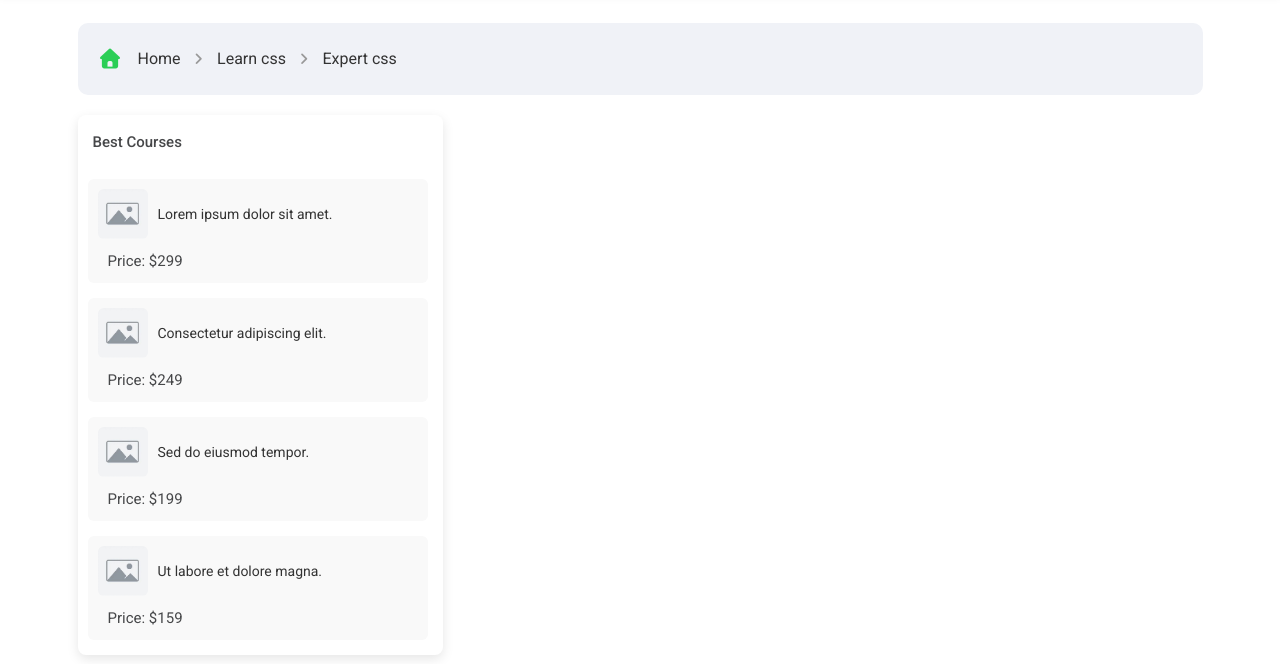
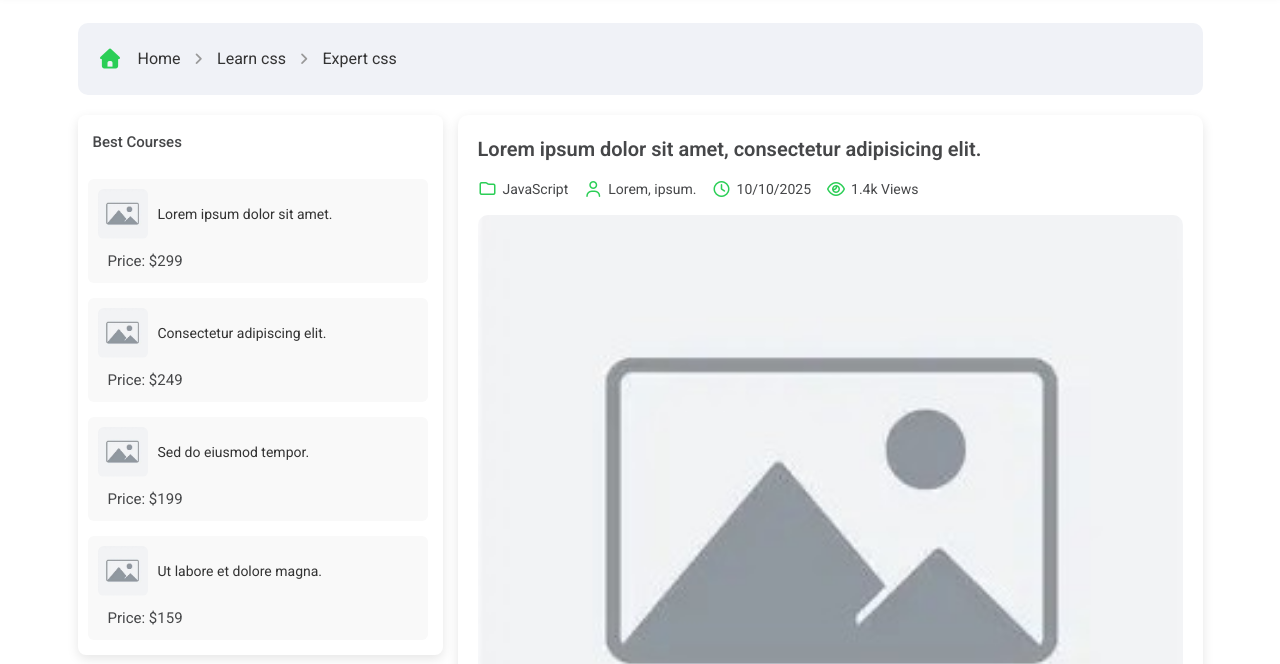
Before and after one commit to Jawad-Nassiri/CodePath, a plain HTML site: page blog.html in a window 1280 px wide. Shown: the part 151-815 px from the top of the page. Drawn offline with Linux system fonts and the light colour scheme.

Commit message:
add article section

```diff
--- a/blog.html
+++ b/blog.html
@@ -508,8 +508,33 @@
           </div>
 
           <div class="col-8">
+            <div class="article">
+              <h1 class="article-title">
+                Lorem ipsum dolor sit amet, consectetur adipisicing elit.
+              </h1>
 
+              <div class="article-header">
+                <div class="article-header__category">
+                  <i class="far fa-folder article-header__icon"></i>
+                  <a href="#" class="article-header__link">JavaScript</a>
+                </div>
+                <div class="article-header__category">
+                  <i class="far fa-user article-header__icon"></i>
+                  <a href="#" class="article-header__link">Lorem, ipsum.</a>
+                </div>
+                <div class="article-header__category">
+                  <i class="far fa-clock article-header__icon"></i>
+                  <a href="#" class="article-header__link">10/10/2025</a>
+                </div>
+                <div class="article-header__category">
+                  <i class="far fa-eye article-header__icon"></i>
+                  <a href="#" class="article-header__link">1.4k Views</a>
+                </div>
+              </div>
+              <img src="images/img-placeholder.jpg" alt="placeholder" class="article-header__img">
+            </div>
           </div>
+
         </div>
       </div>
     </main>
--- a/css/blog.css
+++ b/css/blog.css
@@ -109,3 +109,59 @@ main.blog {
 }
 
 /* course info last blogs finished  */
+
+
+/* article col 8 start  */
+
+.article {
+  background: #fff;
+  box-shadow: 0 4px 12px rgba(0, 0, 0, 0.1);
+  border-radius: 1rem;
+  padding: 2rem;
+}
+
+.article-title {
+  font-size: 2rem;
+  font-weight: 600;
+  color: var(--dark-color);
+  margin-bottom: 1.5rem;
+  line-height: 1.4;
+}
+
+.article-header {
+  display: flex;
+  flex-wrap: wrap;
+  gap: 1.5rem;
+  margin-bottom: 1.5rem;
+}
+
+.article-header__category {
+  display: flex;
+  align-items: center;
+  gap: 5px;
+  font-size: 1.4rem;
+  color: var(--dark-color);
+}
+
+.article-header__icon {
+  font-size: 1.6rem;
+  color: var(--primary-color);
+}
+
+.article-header__link {
+  text-decoration: none;
+  color: var(--dark-color);
+  transition: color 0.3s ease;
+}
+
+.article-header__link:hover {
+  color: var(--primary-color);
+  text-decoration: underline;
+}
+
+.article-header__img {
+  width: 100%;
+  height: 600px;
+  border-radius: 1rem;
+}
+/* article col 8 finished  */
```
